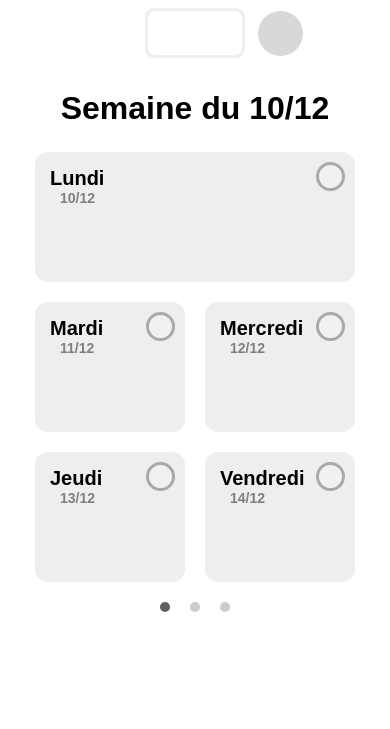
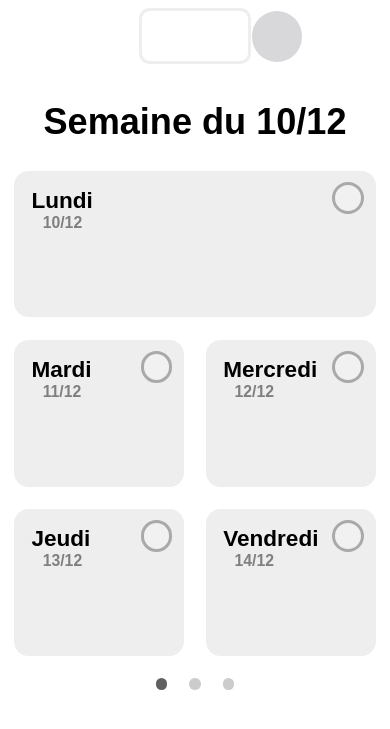
Before and after one commit to AymericNoblanc/Reservation_app, a Flask app: template templates/noblanc_app.html in a window 390 px wide. Shown: the top 729 px of the page. Run offline with Flask 3, Linux system fonts and the light colour scheme; the template is opened without the code that fills it, so the values that code supplies are empty; some libraries are stand-ins or nearby versions.

Commit message:
Amélioration de l'UI pour le rendre plus responsive. Encore le mode vertical à faire mais pour une prochaine fois
Signed-off-by: AymericNoblanc <aymeric.noblanc@gmail.com>

```diff
--- a/static/app_script.js
+++ b/static/app_script.js
@@ -14,6 +14,8 @@ let currentCreateWeek = 0;
 let currentCreateHistoryTemplate = 1;
 let currentCreateHistoryFetch = 2;
 let actualMondayDate = new Date();
+
+const RATIO = 748;
 
 // API call :
 
@@ -232,7 +234,7 @@ async function logoutUser() {
 
 function closeProfileClick() {
 
-  profileRectangle.style.left = `${selectUserCircle.getBoundingClientRect().left -285}px`;
+  profileRectangle.style.left = `${(selectUserCircle.getBoundingClientRect().left -285) * 100 / RATIO}vh`;
 
   const overlay = document.getElementById('overlayProfile');
   overlay.remove();
@@ -247,10 +249,10 @@ function closeProfileClick() {
 
 
   setTimeout(() => {
-    profileRectangle.style.left = `${selectUserCircle.getBoundingClientRect().left + 20}px`;
-    profileRectangle.style.top = `${selectUserCircle.getBoundingClientRect().top + 20}px`;
-    profileRectangle.style.width = "0px";
-    profileRectangle.style.height = "0px";
+    profileRectangle.style.left = `${(selectUserCircle.getBoundingClientRect().left + 20) * 100 / RATIO}vh`;
+    profileRectangle.style.top = `${(selectUserCircle.getBoundingClientRect().top + 20) * 100 / RATIO}vh`;
+    profileRectangle.style.width = `${0 * 100 / RATIO}vh`;
+    profileRectangle.style.height = `${0 * 100 / RATIO}vh`;
   }, 1)
 
   setTimeout(() => {
@@ -265,8 +267,8 @@ selectUserCircle.addEventListener("click", () => {
   profileRectangle = document.createElement("div");
   profileRectangle.classList.add("profile_rectangle");
 
-  profileRectangle.style.left = `${selectUserCircle.getBoundingClientRect().left + 20}px`;
-  profileRectangle.style.top = `${selectUserCircle.getBoundingClientRect().top + 20}px`;
+  profileRectangle.style.left = `${(selectUserCircle.getBoundingClientRect().left + 20) * 100 / RATIO}vh`;
+  profileRectangle.style.top = `${(selectUserCircle.getBoundingClientRect().top + 20) * 100 / RATIO}vh`;
 
   const overlay = document.createElement("div");
   overlay.id = 'overlayProfile';
@@ -286,15 +288,15 @@ selectUserCircle.addEventListener("click", () => {
   document.body.insertBefore(profileRectangle, document.body.firstChild);
 
   setTimeout(() => {
-    profileRectangle.style.height = '550px';
-    profileRectangle.style.width = '320px';
+    profileRectangle.style.height = `${550 * 100 / RATIO}vh`;
+    profileRectangle.style.width = `${320 * 100 / RATIO}vh`;
 
-    profileRectangle.style.top = '30px';
+    profileRectangle.style.top = `${30 * 100 / RATIO}vh`;
 
     const windowWidth = window.innerWidth;
     const bigRectangleWidth = document.querySelector('.big_rectangle').offsetWidth;
 
-    profileRectangle.style.left = `${(windowWidth / 2) - (bigRectangleWidth / 2)}px`;
+    profileRectangle.style.left = `${((windowWidth / 2) - (bigRectangleWidth / 2)) * 100 / RATIO}vh`;
 
   }, 1)
 
@@ -524,10 +526,10 @@ function sitesSelection() {
 
   switchSiteSelected = sitesData[0];
 
-  navContainer.style.width = sitesData.length * 100 + 'px';
+  navContainer.style.width = sitesData.length * 100 * 100 / RATIO + 'vh';
 
   const siteSlideAnimation = document.querySelector('.siteSlideAnimation');
-  siteSlideAnimation.style.width = 100 - 6 + 'px';
+  siteSlideAnimation.style.width = `${94 * 100 / RATIO}vh`; // 100 - 6 pour la marge
 
   sitesData.slice().reverse().forEach(function (site, index) {
     index = sitesData.length - 1 - index;
@@ -537,7 +539,7 @@ function sitesSelection() {
     siteDiv.textContent = site.display_name;
     if (index === 0){
       siteDiv.classList.add('active');
-      siteSlideAnimation.style.marginLeft = '3px';
+      siteSlideAnimation.style.marginLeft = `${3 * 100 / RATIO}vh`;
     }
     navContainer.insertBefore(siteDiv, navContainer.firstChild);
   });
@@ -555,8 +557,8 @@ function sitesSelection() {
 
       // Déplacer l'animation
       const marginLeft = this.id * 100 + 3; // Valeur "left" à partir de l'attribut data target
-      siteSlideAnimation.style.marginLeft = marginLeft + 'px';
-      siteSlideAnimation.style.width = 100 - 6 + 'px'; // Largeur de l'élément sélectionné (enlever les marges)
+      siteSlideAnimation.style.marginLeft = marginLeft * 100 / RATIO + 'vh';
+      siteSlideAnimation.style.width = `${94 * 100 / RATIO}vh`; // 100 - 6 pour la marge
 
       document.querySelectorAll('.oneWeekContainer').forEach(week => {
         if (weekReservationData.some(entry => entry.date === week.id)) {
@@ -682,7 +684,7 @@ function createReservationCircle(user, rectangle) {
   }
 
   // Appliquer la position gauche (left) au cercle pour le décaler
-  circle.style.left = `${leftPosition}px`;
+  circle.style.left = `${leftPosition * 100 / RATIO}vh`;
   circle.textContent = user.initial;
 
   circle.style.backgroundColor = user.color;
@@ -744,9 +746,9 @@ function createNumResa(rectangle, resaRectangle) {
   nbResa.textContent = resaRectangle.length;
 
   if (resaRectangle.length > 99){
-    nbResa.style.width = '35px';
+    nbResa.style.width = `${35 * 100 / RATIO}vh`;
     nbResa.style.borderRadius = '30%';
-    nbResa.style.right = '7px';
+    nbResa.style.right = `${7 * 100 / RATIO}vh`;
   }
 
   rectangle.appendChild(nbResa);
@@ -760,9 +762,9 @@ function lookupRectangleClick() {
   const dayLookupRectangle = lookupRectangle.querySelector(".dayOfTheWeek").textContent;
 
   if (dayLookupRectangle === 'Mercredi') {
-    lookupRectangle.style.left = `${lookupRectangle.getBoundingClientRect().left}px`; // Adjust left position
+    lookupRectangle.style.left = `${lookupRectangle.getBoundingClientRect().left * 100 / RATIO}vh`; // Adjust left position
   } else if (dayLookupRectangle === 'Vendredi') {
-    lookupRectangle.style.left = `${lookupRectangle.getBoundingClientRect().left}px`; // Adjust left position
+    lookupRectangle.style.left = `${lookupRectangle.getBoundingClientRect().left * 100 / RATIO}vh`; // Adjust left position
   }
 
   const overlay = document.getElementById('overlayLookup');
@@ -781,10 +783,10 @@ function lookupRectangleClick() {
   jourNum.offsetHeight;
   jourNum.style.animation = 'growDayNum 0.3s ease-in reverse';
 
-  lookupRectangle.style.left = `${formerRectangle.getBoundingClientRect().left}px`;
-  lookupRectangle.style.top = `${formerRectangle.getBoundingClientRect().top}px`;
-  lookupRectangle.style.width = `${formerRectangle.getBoundingClientRect().width}px`;
-  lookupRectangle.style.height = `${formerRectangle.getBoundingClientRect().height}px`;
+  lookupRectangle.style.left = `${formerRectangle.getBoundingClientRect().left * 100 / RATIO}vh`;
+  lookupRectangle.style.top = `${formerRectangle.getBoundingClientRect().top * 100 / RATIO}vh`;
+  lookupRectangle.style.width = `${formerRectangle.getBoundingClientRect().width * 100 / RATIO}vh`;
+  lookupRectangle.style.height = `${formerRectangle.getBoundingClientRect().height * 100 / RATIO}vh`;
 
   const lookupRectangleNames = lookupRectangle.querySelectorAll(".lookup_list_name");
   lookupRectangleNames.forEach(name => {
@@ -859,10 +861,10 @@ function lookupClick(event) {
   document.body.appendChild(lookupRectangle);
 
   lookupRectangle.style.position = 'absolute';
-  lookupRectangle.style.left = `${this.getBoundingClientRect().left}px`;
-  lookupRectangle.style.top = `${this.getBoundingClientRect().top}px`;
-  lookupRectangle.style.width = `${this.getBoundingClientRect().width}px`;
-  lookupRectangle.style.height = `${this.getBoundingClientRect().height}px`;
+  lookupRectangle.style.left = `${this.getBoundingClientRect().left * 100 / RATIO}vh`;
+  lookupRectangle.style.top = `${this.getBoundingClientRect().top * 100 / RATIO}vh`;
+  lookupRectangle.style.width = `${this.getBoundingClientRect().width * 100 / RATIO}vh`;
+  lookupRectangle.style.height = `${this.getBoundingClientRect().height * 100 / RATIO}vh`;
 
   const reservationListDiv = document.createElement('div');
   reservationListDiv.classList.add('lookup_list');
@@ -895,39 +897,39 @@ function lookupClick(event) {
 
   setTimeout(() => {
 
-    lookupRectangle.style.height = '400px';
-    lookupRectangle.style.width = '320px';
+    lookupRectangle.style.height = `${400 * 100 / RATIO}vh`;
+    lookupRectangle.style.width = `${320 * 100 / RATIO}vh`;
 
     if (this.querySelector(".dayOfTheWeek").textContent === 'Lundi') {
-      lookupRectangle.style.top = `${this.getBoundingClientRect().top + 15}px`; // Adjust left position
+      lookupRectangle.style.top = `${(this.getBoundingClientRect().top + 15) * 100 / RATIO}vh`; // Adjust left position
     } else if (this.querySelector(".dayOfTheWeek").textContent === 'Mardi') {
-      lookupRectangle.style.top = `${this.getBoundingClientRect().top - 135}px`; // Adjust left position
+      lookupRectangle.style.top = `${(this.getBoundingClientRect().top - 135) * 100 / RATIO}vh`; // Adjust left position
     } else if (this.querySelector(".dayOfTheWeek").textContent === 'Mercredi') {
-      lookupRectangle.style.left = `${this.getBoundingClientRect().left - 170}px`; // Adjust left position
-      lookupRectangle.style.top = `${this.getBoundingClientRect().top - 135}px`; // Adjust left position
+      lookupRectangle.style.left = `${(this.getBoundingClientRect().left - 170) * 100 / RATIO}vh`; // Adjust left position
+      lookupRectangle.style.top = `${(this.getBoundingClientRect().top - 135) * 100 / RATIO}vh`; // Adjust left position
     } else if (this.querySelector(".dayOfTheWeek").textContent === 'Jeudi') {
-      lookupRectangle.style.top = `${this.getBoundingClientRect().top - 285}px`; // Adjust left position
+      lookupRectangle.style.top = `${(this.getBoundingClientRect().top - 285) * 100 / RATIO}vh`; // Adjust left position
     } else if (this.querySelector(".dayOfTheWeek").textContent === 'Vendredi') {
-      lookupRectangle.style.left = `${this.getBoundingClientRect().left - 170}px`; // Adjust left position
-      lookupRectangle.style.top = `${this.getBoundingClientRect().top - 285}px`; // Adjust left position
+      lookupRectangle.style.left = `${(this.getBoundingClientRect().left - 170) * 100 / RATIO}vh`; // Adjust left position
+      lookupRectangle.style.top = `${(this.getBoundingClientRect().top - 285) * 100 / RATIO}vh`; // Adjust left position
     }
 
     reservationListDiv.style.marginTop = "28%";
 
-    jour.style.fontSize = '32px';
-    jour.style.marginLeft = '20px';
+    jour.style.fontSize = `${32 * 100 / RATIO}vh`;
+    jour.style.marginLeft = `${20 * 100 / RATIO}vh`;
 
-    jourNum.style.fontSize = '20px';
-    jourNum.style.marginTop = '52px';
-    jourNum.style.marginLeft = '35px';
+    jourNum.style.fontSize = `${20 * 100 / RATIO}vh`;
+    jourNum.style.marginTop = `${52 * 100 / RATIO}vh`;
+    jourNum.style.marginLeft = `${35 * 100 / RATIO}vh`;
 
     const elements = reservationListDiv.querySelectorAll(".lookup_list_element");
     elements.forEach(element => {
 
       const circle = element.querySelector('.circle');
       circle.style.position = 'relative';
-      circle.style.left = '15px';
-      circle.style.bottom = '0px';
+      circle.style.left = `${15 * 100 / RATIO}vh`;
+      circle.style.bottom = `${0 * 100 / RATIO}vh`;
 
       const reservationName = element.querySelector('.lookup_list_name');
       reservationName.style.color = 'rgb(71, 71, 71)';
--- a/static/app_styles.css
+++ b/static/app_styles.css
@@ -15,10 +16,10 @@ body {
 /* La partie du haut avec la séléction du site et le profile */
 
 nav {
-  width: 100px;
-  height: 50px;
+  width: 13.3690vh;
+  height: 6.6845vh;
   background-color: #EEEEEF;
-  border-radius: 9px;
+  border-radius: 1.2032vh;
   font-size: 0;
   display: flex;
   flex-wrap: wrap;
@@ -39,29 +40,29 @@ nav .sites {
   cursor: default;
 }
 .sites:nth-child(1) {
-  width: 100px;
+  width: 13.3690vh;
 }
 .sites:nth-child(2) {
-  width: 100px;
+  width: 13.3690vh;
 }
 
 
 nav .siteSlideAnimation {
   position: absolute;
-  height: 44px;
+  height: 5.8824vh;
   z-index: 0;
   transition: all .5s ease;
-  border-radius: 7px;
-  margin-left: 3px;
+  border-radius: 0.9358vh;
+  margin-left: 0.4011vh;
   background-color: white;
 }
 
 
 .selectUser {
-  width: 45px;
-  height: 45px;
+  width: 6.0160vh;
+  height: 6.0160vh;
   border-radius: 50%;
-  font-size: 22px;
+  font-size: 2.9412vh;
   font-weight: bold;
   text-transform: uppercase;
   display: flex;
@@ -111,9 +112,9 @@ nav .siteSlideAnimation {
 .weekTitle{
   font-family: Arial, sans-serif;
   color: rgb(0, 0, 0);
-  font-size: 32px;
+  font-size: 4.2781vh;
   font-weight: bold;
-  margin-bottom: 25px;
+  margin-bottom: 3.3422vh;
 }
 
 
@@ -121,11 +122,11 @@ nav .siteSlideAnimation {
   display: flex;
   flex-wrap: wrap;
   flex-direction: row;
-  gap: 40px;
+  gap: 5.3476vh;
 }
 .days {
   flex-direction: column;
-  gap: 20px;
+  gap: 2.6738vh;
 }
 .top, .bottom{
   margin: 0 auto !important;
@@ -138,18 +139,18 @@ nav .siteSlideAnimation {
   margin: 0 auto !important;
   background-color: #EEEEEF;
   color: white;
-  font-size: 24px;
+  font-size: 3.2086vh;
   font-weight: bold;
-  border-radius: 13px;
+  border-radius: 1.7380vh;
   z-index: 0;
 }
 .big_rectangle {
-  width: 320px;
-  height: 130px;
+  width: 42.7807vh;
+  height: 17.3797vh;
 }
 .small_rectangle {
-  width: 150px;
-  height: 130px;
+  width: 20.0535vh;
+  height: 17.3797vh;
 }
 
 
@@ -157,23 +158,23 @@ nav .siteSlideAnimation {
   position: absolute;
   font-family: Arial, sans-serif;
   color: rgb(0, 0, 0);
-  font-size: 20px;
+  font-size: 2.6738vh;
   font-weight: bold;
-  margin-left: 15px;
-  margin-top: 15px;
+  margin-left: 2.0053vh;
+  margin-top: 2.0053vh;
   /*margin-left: 2vh;
   margin-top: 2vh;*/
 }
 @keyframes growDayOfTheWeek {
   0% {
     /*margin-left: 2vh;*/
-    margin-left: 15px;
-    font-size: 20px;
+    margin-left: 2.0053vh;
+    font-size: 2.6738vh;
   }
   100% {
     /*margin-left: 3vh;*/
-    margin-left: 20px;
-    font-size: 32px;
+    margin-left: 2.6738vh;
+    font-size: 4.2781vh;
   }
 }
 
@@ -182,37 +183,37 @@ nav .siteSlideAnimation {
   position: absolute;
   font-family: Arial, sans-serif;
   color: #7f7f7f;
-  font-size: 14px;
-  margin-left: 25px;
-  margin-top: 38px;
+  font-size: 1.8717vh;
+  margin-left: 3.3422vh;
+  margin-top: 5.0802vh;
   /*margin-left: 3vh;
   margin-top: 5vh;*/
 }
 @keyframes growDayNum {
   0% {
-    margin-left: 25px;
-    margin-top: 38px;
+    margin-left: 3.3422vh;
+    margin-top: 5.0802vh;
     /*margin-left: 3vh;
     margin-top: 5vh;*/
-    font-size: 14px;
+    font-size: 1.8717vh;
   }
   100% {
-    margin-left: 35px;
-    margin-top: 52px;
+    margin-left: 4.6791vh;
+    margin-top: 6.9519vh;
     /*margin-left: 5vh;
     margin-top: 6.5vh;*/
-    font-size: 20px;
+    font-size: 2.6738vh;
   }
 }
 
 
 .circle {
-  width: 35px;
-  height: 35px;
+  width: 4.6791vh;
+  height: 4.6791vh;
   border-radius: 50%;
   position: absolute;
-  bottom: 15px;
-  font-size: 18px;
+  bottom: 2.0053vh;
+  font-size: 2.4064vh;
   display: flex;
   justify-content: center;
   text-transform: uppercase;
@@ -224,12 +225,12 @@ nav .siteSlideAnimation {
 
 .self-circle {
   position: absolute;
-  top: 10px;
-  right: 10px;
-  width: 23px;
-  height: 23px;
+  top: 1.3369vh;
+  right: 1.3369vh;
+  width: 3.0749vh;
+  height: 3.0749vh;
   background-color: #f1f1f1; /* Light gray background */
-  border: 3px solid #A9A9A9; /* Dark gray border */
+  border: 0.4011vh solid #A9A9A9; /* Dark gray border */
   border-radius: 50%;
   display: flex;
   align-items: center;
@@ -290,15 +291,15 @@ nav .siteSlideAnimation {
   display: flex;
   justify-content: center;
   align-items: center;
-  margin-top: 20px; /* Espace au-dessus */
+  margin-top: 2.6738vh; /* Espace au-dessus */
 }
 
 
 /* Style des points */
 .indicator {
-  width: 10px; /* Taille du point */
-  height: 10px; /* Taille du point */
-  margin: 0 10px; /* Espacement entre les points */
+  width: 1.3369vh; /* Taille du point */
+  height: 1.3369vh; /* Taille du point */
+  margin: 0 1.3369vh; /* Espacement entre les points */
   background-color: #ccc; /* Couleur des points inactifs */
   border-radius: 50%; /* Cercle parfait */
   transition: background-color 0.3s ease; /* Animation pour le changement de couleur */
--- a/templates/escalade_app.html
+++ b/templates/escalade_app.html
@@ -20,7 +20,7 @@
 
     <div class="scroll-indicator">
         <span class="history">
-            <img src="{{ url_for('static', filename='icon/history.png') }}" width="16px" height="16px">
+            <img src="{{ url_for('static', filename='icon/history.png') }}" width="70%" height="70%">
         </span>
         <span class="indicator left active"></span>
         <span class="indicator"></span>
--- a/templates/noblanc_app.html
+++ b/templates/noblanc_app.html
@@ -20,7 +20,7 @@
 
     <div class="scroll-indicator">
         <span class="history">
-            <img src="{{ url_for('static', filename='icon/history.png') }}" width="16px" height="16px">
+            <img src="{{ url_for('static', filename='icon/history.png') }}" width="70%" height="70%">
         </span>
         <span class="indicator left active"></span>
         <span class="indicator"></span>
--- a/templates/teamsquare_app.html
+++ b/templates/teamsquare_app.html
@@ -20,7 +20,7 @@
 
     <div class="scroll-indicator">
         <span class="history">
-            <img src="{{ url_for('static', filename='icon/history.png') }}" width="16px" height="16px">
+            <img src="{{ url_for('static', filename='icon/history.png') }}" width="70%" height="70%">
         </span>
         <span class="indicator left active"></span>
         <span class="indicator"></span>
--- a/templates/test_app.html
+++ b/templates/test_app.html
@@ -20,7 +20,7 @@
 
     <div class="scroll-indicator">
         <span class="history">
-            <img src="{{ url_for('static', filename='icon/history.png') }}" width="16px" height="16px">
+            <img src="{{ url_for('static', filename='icon/history.png') }}" width="70%" height="70%">
         </span>
         <span class="indicator left active"></span>
         <span class="indicator"></span>
```
Also changed, not shown: other parts of static/app_styles.css (+99 -98 lines).
